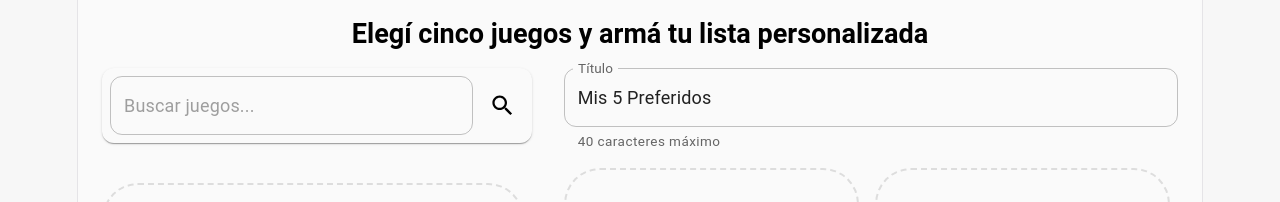
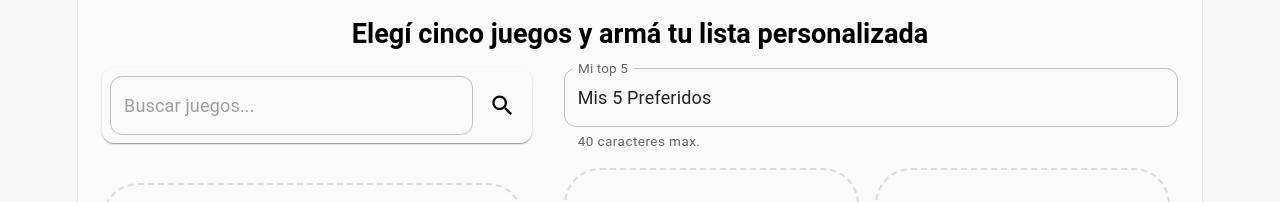
Before and after one commit to MechiValle/cinco-juegos, a React (Vite) app: page / in a window 1280 px wide. Shown: the top 202 px of the page. Built offline with nearby package versions, Linux system fonts and the light colour scheme.

Commit message:
Output image recolor

```diff
--- a/src/components/ExportImage/ExportImage.tsx
+++ b/src/components/ExportImage/ExportImage.tsx
@@ -18,8 +18,8 @@ export const ExportImage = ({ title, slots, featuredComment }: Props) => {
       sx={{
         width: 1080,
         height: 1350,
-        bgcolor: '#FAFAFA',
-        color: '#1A1A1A',
+        bgcolor: '#1A1A1A',
+        color: '#FAFAFA',
         p: 5,
         boxSizing: 'border-box',
         display: 'flex',
@@ -49,6 +49,7 @@ export const ExportImage = ({ title, slots, featuredComment }: Props) => {
             sx={{
               borderRadius: 4,
               overflow: 'hidden',
+              color: '#1A1A1A',
               bgcolor: '#FFFFFF',
               boxShadow: '0 4px 12px rgba(0,0,0,0.08)',
             }}
@@ -88,6 +89,7 @@ export const ExportImage = ({ title, slots, featuredComment }: Props) => {
           sx={{
             flex: 1,
             borderRadius: 4,
+            color: '#1A1A1A',
             bgcolor: '#FFFFFF',
             boxShadow: '0 4px 12px rgba(0,0,0,0.08)',
             overflow: 'hidden',
@@ -111,6 +113,7 @@ export const ExportImage = ({ title, slots, featuredComment }: Props) => {
             sx={{
               p: 4,
               flex: 1,
+              color: '#1A1A1A',
             }}
           >
             <Typography variant='h4' sx={{ fontWeight: 800 }}>
--- a/src/components/RecommendationTemplate/RecommendationTemplate.tsx
+++ b/src/components/RecommendationTemplate/RecommendationTemplate.tsx
@@ -48,7 +48,7 @@ export const RecommendationTemplate = forwardRef<HTMLDivElement, Props>(
       >
         <TextField
           fullWidth
-          label='Título'
+          label='Mi top 5'
           value={title}
           onChange={(event) => onTitleChange(event.target.value)}
           slotProps={{
@@ -56,7 +56,7 @@ export const RecommendationTemplate = forwardRef<HTMLDivElement, Props>(
               maxLength: 40,
             },
           }}
-          helperText='40 caracteres máximo'
+          helperText='40 caracteres max.'
         />
 
         <Box
```
